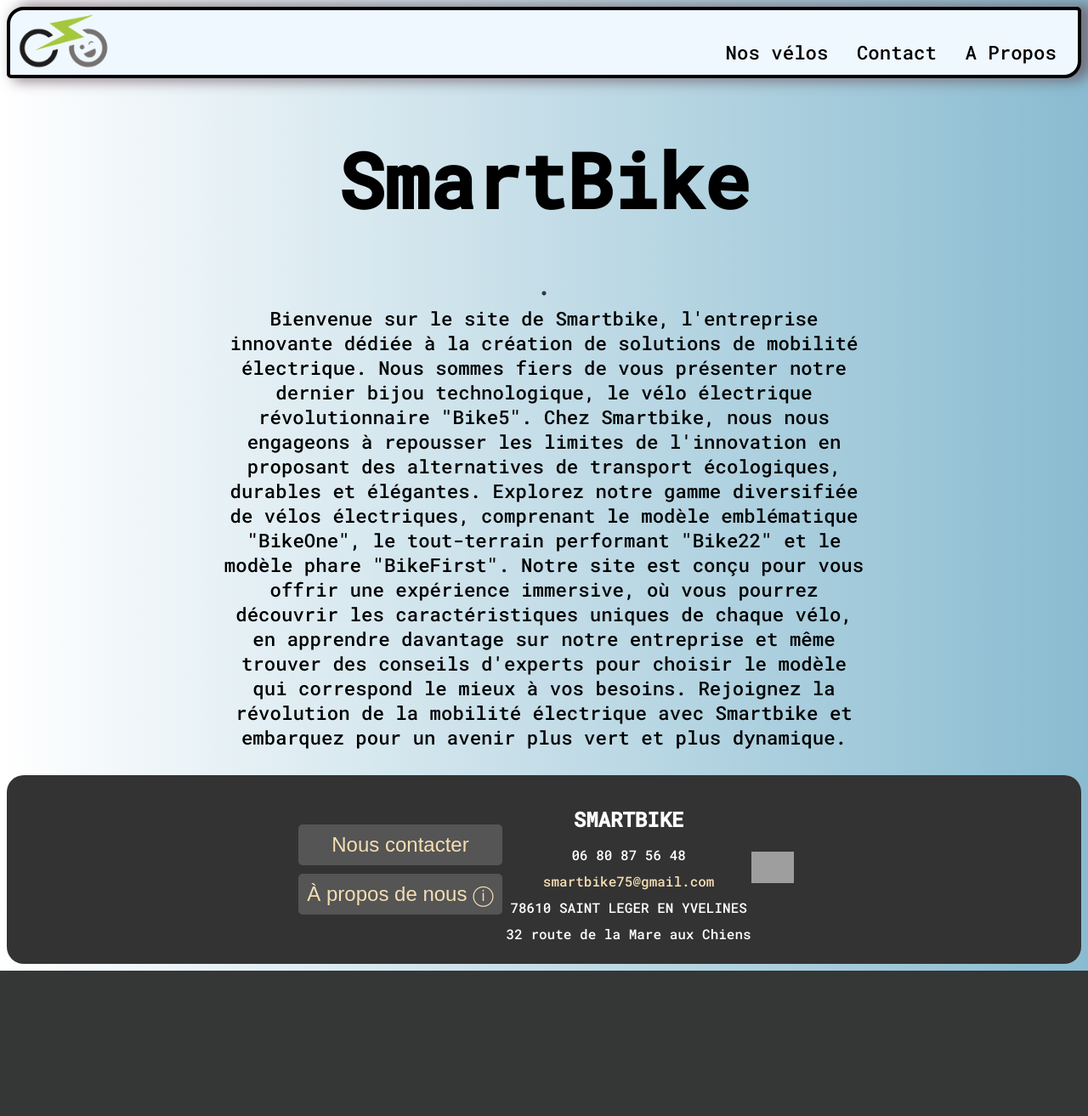
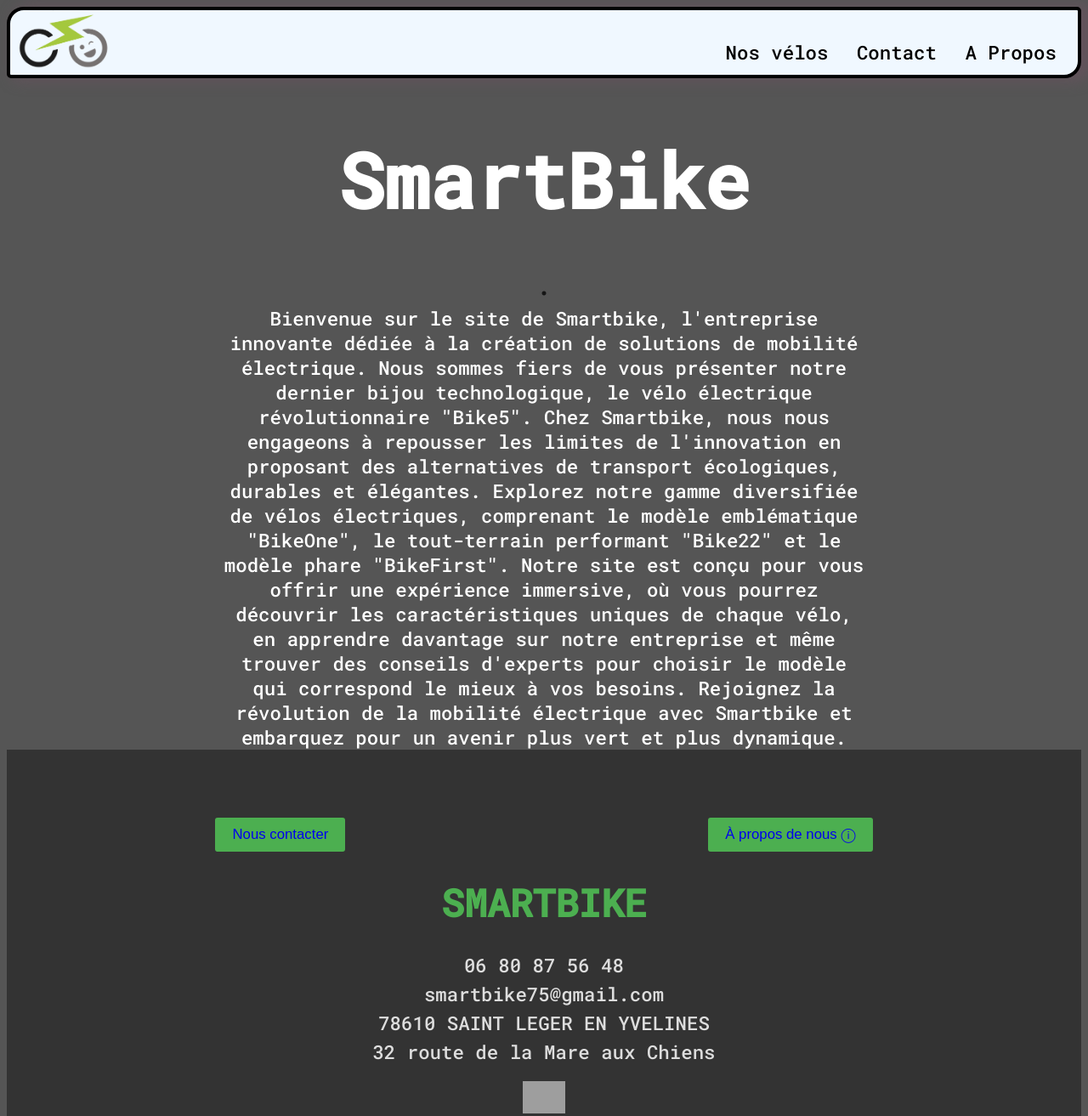
Before and after one commit to Hugo-Galley/Smartbike, a PHP site: page /fichier_php/index.php in a window 1280 px wide. Shown: the top 1313 px of the page at 85% size. Before the commit the page ends 1142 px from the top, so only its background shows below. Run offline with PHP 8.4, Linux system fonts and the light colour scheme; data that the repository does not hold is empty; some web fonts are replaced; grey boxes are pictures that could not be loaded.

Commit message:
update style

```diff
--- a/fichier_php/contact.php
+++ b/fichier_php/contact.php
@@ -39,7 +39,6 @@
                 <input type="hidden" name="id" value="contact">
                 <button type="submit">Envoyer</button>
             </form>
-            <iframe src="https://www.google.com/maps/embed?pb=!1m18!1m12!1m3!1d2623.469044703131!2d2.235470476658105!3d48.88739757133607!2m3!1f0!2f0!3f0!3m2!1i1024!2i768!4f13.1!3m3!1m2!1s0x47e6651cdd16e75f%3A0x56c8c47a267e44f1!2sLA%20DEFENSE%2C%2020%20BIS%20Jardins%20Boieldieu%2C%2092800%20Puteaux!5e0!3m2!1sfr!2sfr!4v1699875144086!5m2!1sfr!2sfr" width="600" height="450" style="border:0;" allowfullscreen="" loading="lazy" referrerpolicy="no-referrer-when-downgrade"></iframe>
         </div>
     </main>
     <footer>
--- a/fichier_php/footer.php
+++ b/fichier_php/footer.php
@@ -1,4 +1,6 @@
+
 <div class='tout-foot'>
+
 <div class="footer-buttons">
       <button class="bfooter"><a href="contact.php" style="font-size: 1.5em;">Nous contacter</a></button>
       <button class="bfooter"><a href="apropos.php" style="font-size: 1.5em;">À propos de nous   &#9432;</a></button>
@@ -6,11 +8,13 @@
     <div class="info-footer">
     <h1 class="h1footer">SMARTBIKE</h1>
     <p class="pfooter">06 80 87 56 48</p>
-    <p class="pfooter"><a href="http://smartbike.alwaysdata.net/">smartbike75@gmail.com<br></a></p>
+    <p class="pfooter">smartbike75@gmail.com<br></p>
     <p class="pfooter">78610 SAINT LEGER EN YVELINES</p>
     <p class="pfooter">32 route de la Mare aux Chiens</p>
     </div>
     <div class="footer-image">
-    <a href="https://www.facebook.com/profile.php?id=61553933240554"><img src="../items/iconefb.png"></a>
+    <a href="https://www.facebook.com/profile.php?id=61553933240554"><img src="https://upload.wikimedia.org/wikipedia/commons/thumb/b/b8/2021_Facebook_icon.svg/2048px-2021_Facebook_icon.svg.png"></a>
     </div>
+    <iframe class="map-iframe" src="https://www.google.com/maps/embed?pb=!1m18!1m12!1m3!1d2623.469044703131!2d2.235470476658105!3d48.88739757133607!2m3!1f0!2f0!3f0!3m2!1i1024!2i768!4f13.1!3m3!1m2!1s0x47e6651cdd16e75f%3A0x56c8c47a267e44f1!2sLA%20DEFENSE%2C%2020%20BIS%20Jardins%20Boieldieu%2C%2092800%20Puteaux!5e0!3m2!1sfr!2sfr!4v1699875144086!5m2!1sfr!2sfr" width="900" height="350" style="border:0;" allowfullscreen="" loading="lazy" referrerpolicy="no-referrer-when-downgrade"></iframe>
+
     </div>
--- a/scripts_annexe/style.css
+++ b/scripts_annexe/style.css
@@ -1,8 +1,10 @@
 
 body{
     font-family: 'Roboto Mono', monospace;
-    background: linear-gradient(90deg, rgba(255,255,255,1) 0%, rgba(126,181,204,0.9094012605042017) 100%);
+    background: #555;
+    /* background: linear-gradient(90deg, rgba(255,255,255,1) 0%, rgba(126,181,204,0.9094012605042017) 100%); */
     font-size: calc(0.2rem + 1.5vw);
+    color: white;
 }
 
 #logo{
@@ -142,11 +144,12 @@ iframe{
 }
 .photo-prod{
     display: inline-block;
-    width: 40%;
-    height: 40%;
+    width: 80%;
+    height: 80%;
     align-items: center;
     text-align: center;
     margin-left: 15%;
+    margin-top: 20%;
 }
 
 #photo-produits {
@@ -162,6 +165,7 @@ iframe{
 
     display: inline-flex;
     flex-direction: column;
+    margin-top: 4%;
     margin-left: 5%;
 }
 #titre-produits,#prix-produits,#description-produits
@@ -296,69 +300,71 @@ box-shadow: 10px 0px 15px 4px rgba(104,82,94,0.68);
     }
 
 }
+/* styles.css */
+
 footer {
-    margin-top: 30px;
     background-color: #333;
-    color: #fff;
+    color: white;
     padding: 20px;
-    display: flex;
-    border-radius: 20px;
-    align-items: center;
     text-align: center;
 }
-  .info-footer{
+
+.tout-foot {
+    max-width: 1200px;
+    margin: 0 auto;
+}
+
+
+
+.footer-buttons {
     display: flex;
-    flex-direction: column;
-    float: right;
+    justify-content: space-around;
+    align-items: flex-end;
+    margin-top: auto;
+}
 
+.bfooter {
+    background-color: #4CAF50;
+    border: none;
+    color: white;
+    padding: 10px 20px;
+    text-decoration: none;
+    font-size: 0.5em;
+    cursor: pointer;
 }
-footer a{
-    color: wheat;
+
+.info-footer {
+    margin-top: 20px;
 }
+
+
 .h1footer {
-    font-size: 24px;
-    margin-bottom: 10px;
+    font-size: 2em;
+    color: #4CAF50;
 }
 
 .pfooter {
-    font-size: 16px;
+    font-size: 1em;
+    color: #ddd;
     margin: 5px 0;
-
 }
 
-  .footer-buttons {
-    float: left;
-    display: flex;
-    flex-direction: column;
-
-  }
-
-  .bfooter {
-    background-color: #555;
-    color: #fff;
-    padding: 10px;
-    margin: 5px;
-    border: none;
-    border-radius: 5px;
-    cursor: pointer;
-  }
-
-  .footer-info {
-    display: flex;
-    flex-direction: column;
-    align-items: center;
+.footer-image {
+    margin-top: 20px;
 }
 
 .footer-image img {
-    max-width: 50px;
-    height: auto;
+    width: 50px; /* ajustez la taille selon vos besoins */
 }
-  .tout-foot{
-    display: flex;
-    flex-direction: row;
-    margin: auto;
-    align-items: center;
+/* Ajoutez ces styles CSS à votre fichier existant */
+
+.map-iframe {
+
+    display: block;
+    margin: 0 auto;
 }
+
+
   @media only screen and (max-width: 768px) {
 
     #icons:before {
@@ -424,4 +430,10 @@ footer a{
             flex-direction: column;
             margin-right: 10%
         }
+        .map-iframe {
+            width: 400px;
+            height: 100px;
+            display: block;
+            margin: 0 auto;
         }
+    }
```
Lines whose indentation alone changed are shown as unchanged.
